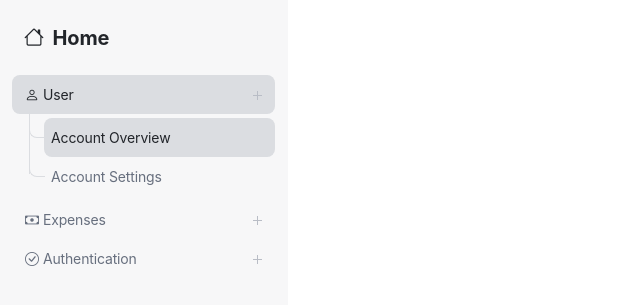
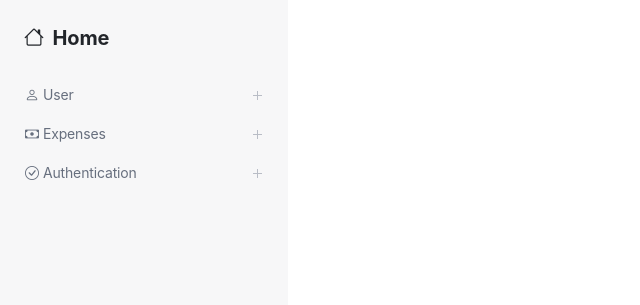
Before and after one commit to bennilic/Billova, a Django app: page /categories/ in a window 1280 px wide. Shown: the top 305 px of the page, without its empty margins (0-640 px from the left). Run offline with Django 4.2, Linux system fonts and the light colour scheme; a user stored in the database is signed in; some libraries are stand-ins or nearby versions.

Commit message:
work on navbar.html

```diff
--- a/billova_app/templates/Billova/components/navbar.html
+++ b/billova_app/templates/Billova/components/navbar.html
@@ -6,18 +6,24 @@
                 <i class="bi bi-house me-1"></i> Home
             </a>
 
-            <!-- Collapse -->
+            <!-- Toggle Button -->
+            <button class="navbar-toggler" type="button" data-bs-toggle="collapse" data-bs-target="#sidenavLargeCollapse" aria-controls="sidenavLargeCollapse" aria-expanded="false" aria-label="Toggle navigation">
+                <span class="navbar-toggler-icon"></span>
+            </button>
+
+            <!-- Collapsible Content -->
             <div class="collapse navbar-collapse" id="sidenavLargeCollapse">
                 <!-- Nav -->
                 <nav class="navbar-nav nav-pills mb-7">
+                    {% if user.is_authenticated %}
                         <!-- User nav item-->
                         <div class="nav-item">
-                        <a class="nav-link active" href="#" data-bs-toggle="collapse" data-bs-target="#user" role="button" aria-expanded="false" aria-controls="user">
+                            <a class="nav-link" href="#" data-bs-toggle="collapse" data-bs-target="#user" role="button" aria-expanded="false" aria-controls="user">
                                 <i class="bi bi-person me-1"></i> User
                             </a>
-                        <div class="collapse show" id="user">
+                            <div class="collapse" id="user">
                                 <nav class="nav nav-pills">
-                                <a class="nav-link active" href="{% url 'account_overview' %}">Account Overview</a>
+                                    <a class="nav-link" href="{% url 'account_overview' %}">Account Overview</a>
                                     <a class="nav-link" href="{% url 'account_settings' %}">Account Settings</a>
                                 </nav>
                             </div>
@@ -34,6 +40,7 @@
                                 </nav>
                             </div>
                         </div>
+                    {% endif %}
 
                     <!-- Authentication -->
                     <div class="nav-item">
```
Also changed, not shown: billova_app/templates/Billova/error.html (renamed from billova_app/templates/Billova/components/error.html), db.sqlite3. Lines whose indentation alone changed are shown as unchanged.
